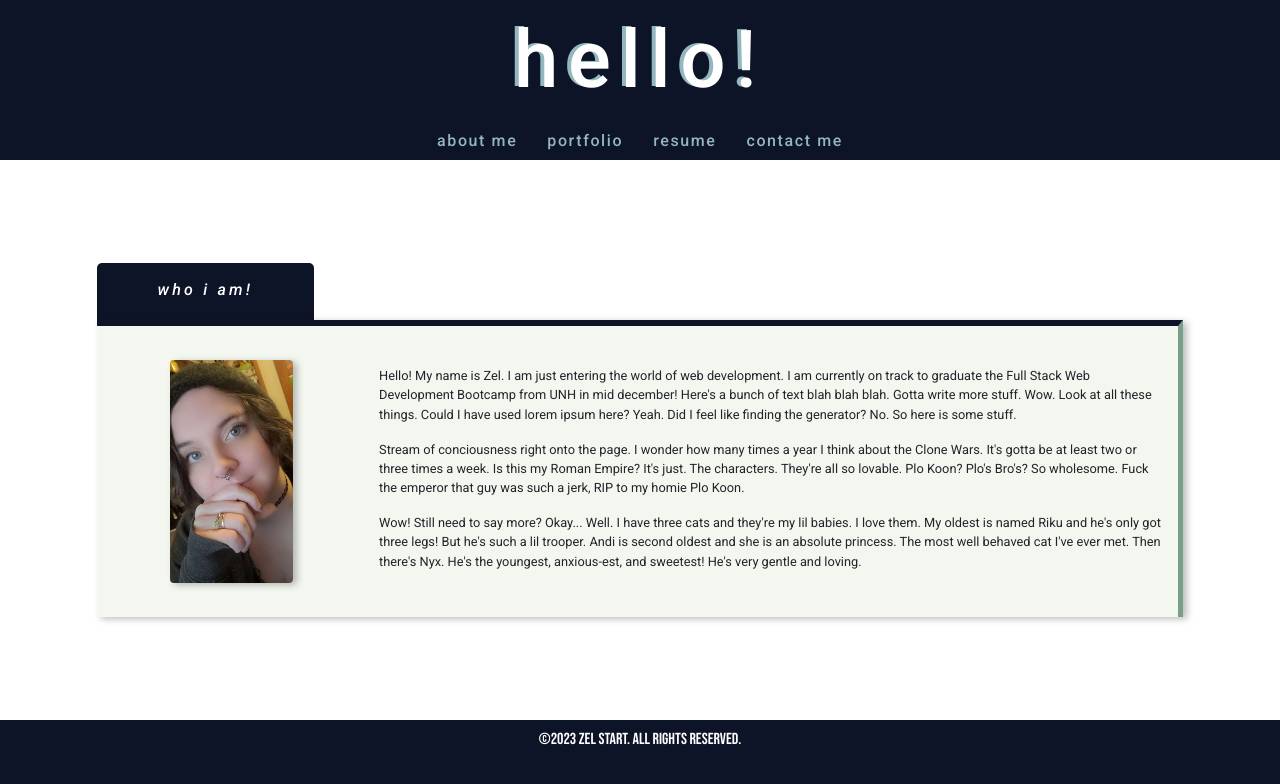
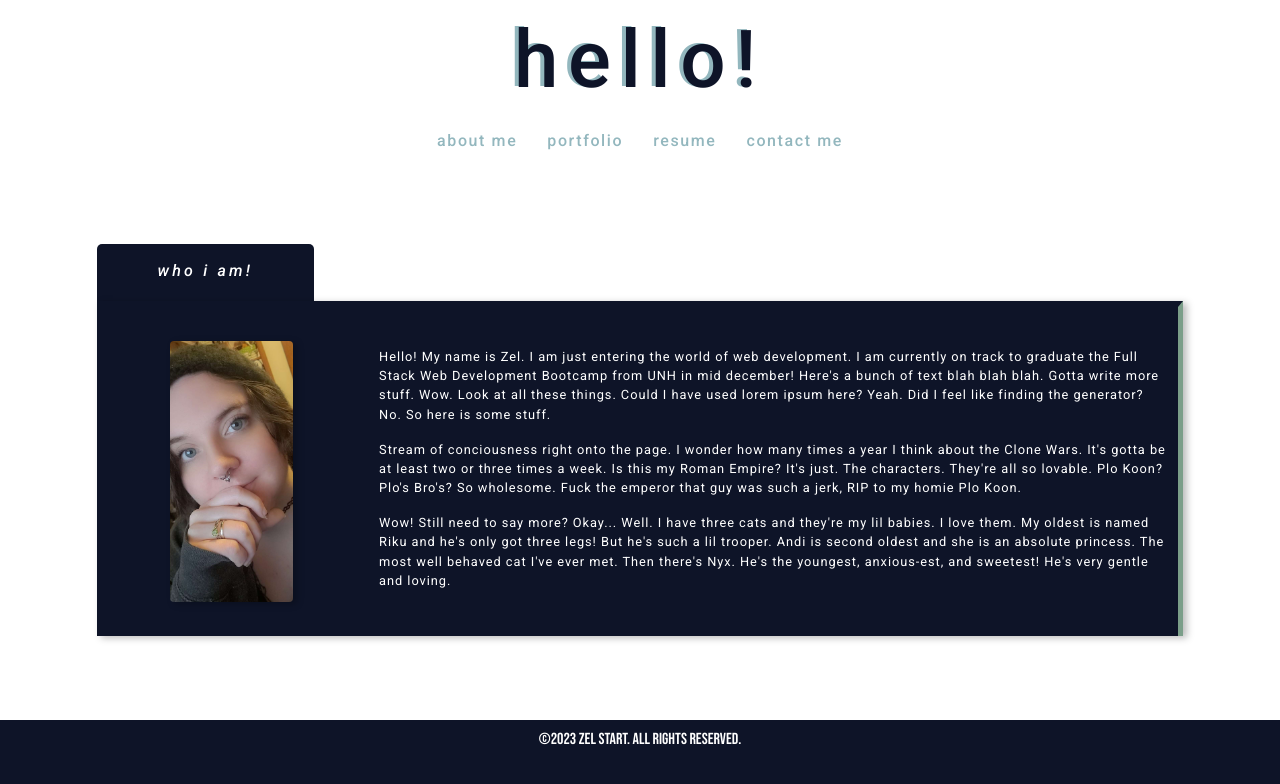
Before and after one commit to zelstart/react-portfolio, a React (Vite) app in the folder react-portfolio/: page / in a window 1280 px wide. Shown: the top 784 px of the page. Built offline with nearby package versions, Linux system fonts and the light colour scheme.

Commit message:
changed background

```diff
--- a/react-portfolio/src/components/Footer/Footer.css
+++ b/react-portfolio/src/components/Footer/Footer.css
@@ -2,7 +2,7 @@
 .footer {
     width: 100vw;
     height: 10vh;
-    background: var(--bg);
+    background: var(--dark);
     bottom: 0;
     width: 100%;
 }
--- a/react-portfolio/src/components/Header/Header.css
+++ b/react-portfolio/src/components/Header/Header.css
@@ -6,12 +6,11 @@
     align-items: center;
     width: 100vw;
     height: 15vh;
-    background-color: var(--bg);
     top: 0;
   }
 
   .header h1 {
-    color: white;
+    color: var(--dark);
     font-family: 'Roboto', sans-serif;
     font-size: 5rem;
     font-weight: 500;
--- a/react-portfolio/src/components/Nav/Nav.css
+++ b/react-portfolio/src/components/Nav/Nav.css
@@ -17,7 +17,7 @@ nav {
 }
 
 .navlink:hover {
-    color: white !important;
+    color: var(--accent2) !important;
 }
 
 /* SMALLER SCREENS */
--- a/react-portfolio/src/components/pages/AboutMe/AboutMe.css
+++ b/react-portfolio/src/components/pages/AboutMe/AboutMe.css
@@ -15,18 +15,20 @@
 
 .about-me-text {
     font-family: 'Roboto', sans-serif;
-    font-size: .90rem;
+    font-size: .95rem;
+    color: white;
+    letter-spacing: 0.06rem;
 }
 
 .cstm-body {
-    border-top: 6px solid var(--bg);
-    /* border-left: 5px solid var(--bg);
+    border-top: 6px solid var(--dark);
+    /* border-left: 5px solid var(--dark);
     border-bottom: 5px solid var(--accent2); */
     border-right: 5px solid var(--accent2);
     box-shadow: 4px 2px 7px var(--shadow);
     position: relative;
     padding: 30px;
-    background-color: var(--acc2-light-t);
+    background-color: var(--dark);
 }
 
 /* .cat-peek {
@@ -38,7 +40,7 @@
 } */
 
 .cstm-tab {
-    background-color: var(--bg) !important;
+    background-color: var(--dark) !important;
     color: white;
     font-family: 'Roboto', sans-serif;
     font-style: italic;
@@ -48,7 +50,7 @@
     padding: 15px 25px;
     border-top-right-radius: 5px;
     border-top-left-radius: 5px;
-    border-bottom: 3px solid var(--bg);
+    border-bottom: 3px solid var(--dark);
 
 }
 
--- a/react-portfolio/src/components/pages/ContactMe/ContactMe.jsx
+++ b/react-portfolio/src/components/pages/ContactMe/ContactMe.jsx
@@ -40,8 +40,8 @@ function ContactMe() {
     return (
         <Container fluid>
             <Row className="justify-content-center">
-                <Col xs={12} sm={10} md={8} lg={8}>
-                    <Card className='contact-card'>
+                <Col xs={12} sm={10} md={8} lg={5}>
+                    <Card className='contact-card '>
                         <Card.Header className='contact-card-header'>
                             <h5>get in touch with me!</h5>
                         </Card.Header>
--- a/react-portfolio/src/style.css
+++ b/react-portfolio/src/style.css
@@ -1,5 +1,5 @@
 :root {
-    --bg: #0E1428;
+    --dark: #0E1428;
     --accent1: #40798C;
     --acc1-light: #93B7BE;
     --accent2: #7B9E89;
```
